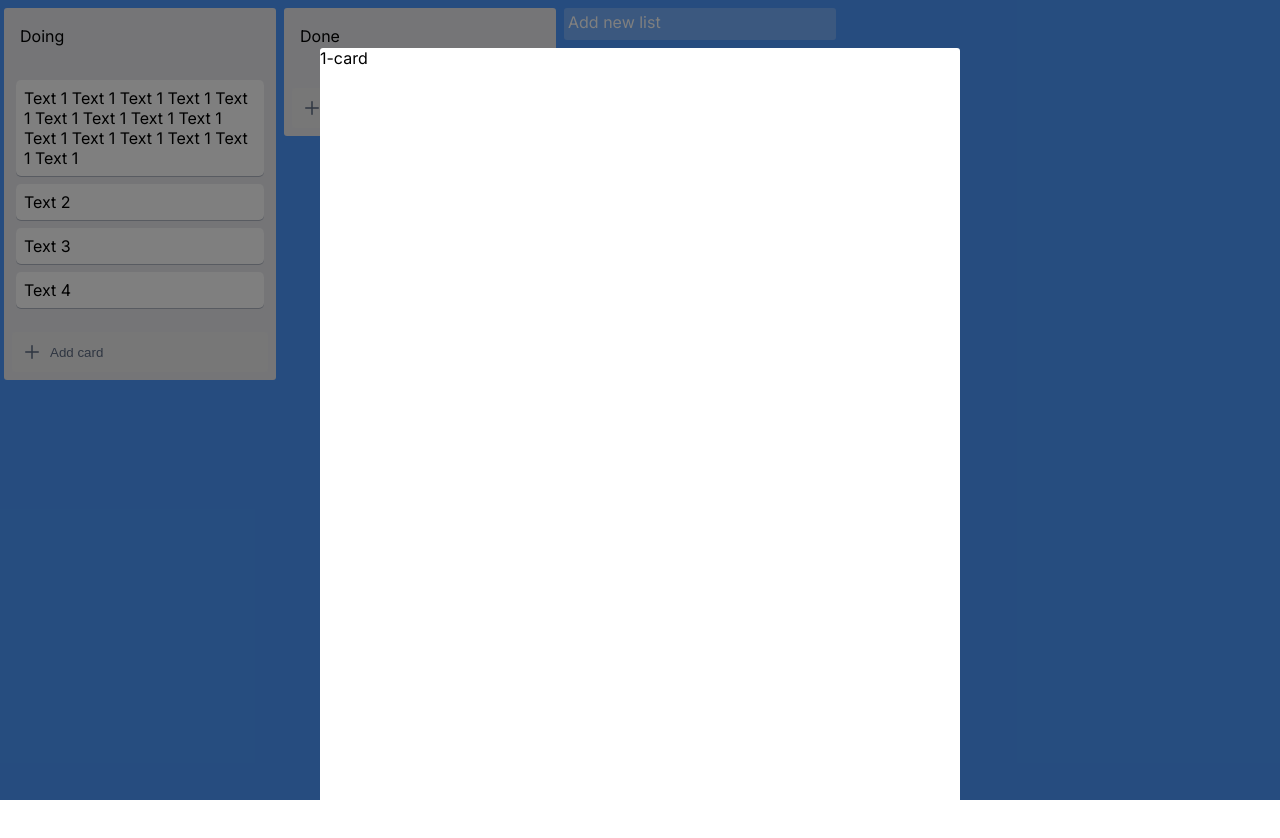
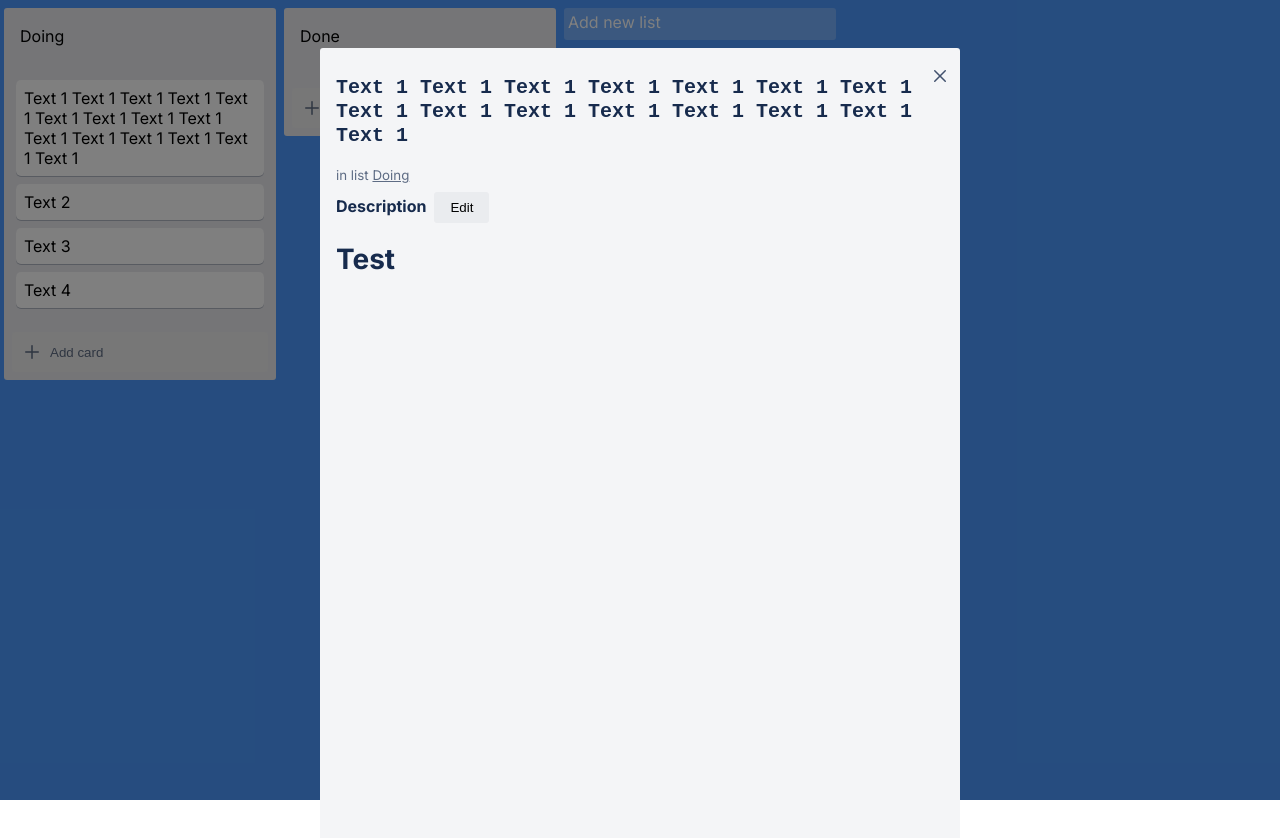
Before and after one commit to Rawallon/trello-clone-next, a Next.js app: page / in a window 1280 px wide. Both pictures are taken after a click on the button 140 px from the left and 128 px from the top of the page. Shown: the top 838 px of the page. Built offline with nearby package versions, Linux system fonts and the light colour scheme.

Commit message:
Implemented edit card functionality into Modal

```diff
--- a/src/components/ModalPortal/index.js
+++ b/src/components/ModalPortal/index.js
@@ -1,23 +1,89 @@
 import { useRef, useEffect, useState } from 'react';
 import { createPortal } from 'react-dom';
 import { useModal } from '../../context/ModalContext';
+import marked from 'marked';
+import AutoResizableTextarea from '../AutoResizableTextarea';
+import { CloseIcon } from '../Icons';
 import styles from './modalportal.module.css';
 
-function ModalPortal({ children }) {
+function ModalPortal({ getCard, getList, updateCardData }) {
   const ref = useRef();
+  const { currentModal, hideModal } = useModal();
   const [mounted, setMounted] = useState(false);
-  const { currentModal, hideModal } = useModal();
+  const [cardData, setCardData] = useState([]);
+  const [editingDesc, setEditingDesc] = useState(false);
 
   useEffect(() => {
     ref.current = document.querySelector('#modal');
     setMounted(true);
   }, []);
+  useEffect(() => {
+    setCardData(getCard(currentModal));
+  }, [currentModal]);
 
-  if (!mounted || !currentModal) return null;
+  function changeCardDataHandler(field, value) {
+    setCardData((prevValue) => ({ ...prevValue, [field]: value }));
+  }
+
+  function hideModalHandle() {
+    setEditingDesc(false);
+    hideModal();
+    updateCardData(cardData);
+  }
+
+  if (!mounted || !cardData) return null;
   return createPortal(
     <div className={styles.modalWrapper}>
-      <div className={styles.background} onClick={() => hideModal()} />
-      <div className={styles.modalBody}>{currentModal}</div>
+      <div className={styles.background} onClick={hideModalHandle} />
+      <div className={styles.modalBody}>
+        <div className={styles.closeButton} onClick={hideModalHandle}>
+          <CloseIcon />
+        </div>
+        <AutoResizableTextarea
+          text={cardData.name}
+          setText={(e) => changeCardDataHandler('name', e)}
+        />
+        <div>
+          <small>
+            in list <span>{getList(cardData.list).title}</span>
+          </small>
+        </div>
+
+        <div className={styles.description}>
+          <h3>Description</h3>
+          <button
+            className={`${styles.button} ${styles.edit} ${
+              editingDesc ? styles.hidden : ''
+            }`}
+            onClick={() => setEditingDesc(!editingDesc)}>
+            Edit
+          </button>
+
+          {editingDesc ? (
+            <>
+              <AutoResizableTextarea
+                className={styles.textarea}
+                showing={editingDesc}
+                text={cardData.description}
+                onBlur={() => setEditingDesc(!editingDesc)}
+                setText={(e) => changeCardDataHandler('description', e)}
+              />
+              <button
+                className={`${styles.button} ${styles.save}`}
+                onClick={() => setEditingDesc(!editingDesc)}>
+                Save
+              </button>
+            </>
+          ) : (
+            <div
+              onClick={() => setEditingDesc(!editingDesc)}
+              dangerouslySetInnerHTML={{
+                __html: marked(cardData.description),
+              }}
+            />
+          )}
+        </div>
+      </div>
     </div>,
     ref.current,
   );
--- a/src/components/ModalPortal/modalportal.module.css
+++ b/src/components/ModalPortal/modalportal.module.css
@@ -8,6 +8,7 @@
   display: flex;
   /* align-items: center; */
   justify-content: center;
+  color: #172b4d;
 }
 
 .background {
@@ -25,8 +26,120 @@
   height: 100%;
   width: 50vw;
   z-index: 2;
-  background: rgba(255, 255, 255);
+  background: #f4f5f7;
 
+  position: relative;
   margin: 48px 0;
   border-radius: 3px;
+  padding: 1rem;
 }
+
+.modalBody > div {
+  margin: 8px 0;
+}
+
+.closeButton {
+  display: grid;
+  align-items: center;
+  justify-content: center;
+
+  position: absolute;
+  top: 0;
+  right: 0;
+  height: 40px;
+  width: 40px;
+
+  border-radius: 50%;
+  color: #42526e;
+  text-align: center;
+
+  padding: 4px;
+  margin: 4px;
+
+  user-select: none;
+  z-index: 2;
+  transition: 150ms;
+}
+
+.closeButton:hover {
+  background-color: rgba(9, 30, 66, 0.08);
+  color: #42526e;
+}
+
+.modalBody textarea {
+  background: transparent;
+  border: none;
+  border-radius: 3px;
+
+  height: 32px;
+  width: 97%;
+  padding: 4px 8px 4px 0;
+
+  font-size: 20px;
+  font-weight: 600;
+  line-height: 24px;
+  color: inherit;
+
+  resize: none;
+  overflow: hidden;
+  transition: 250ms;
+}
+
+.modalBody textarea:hover {
+  background: rgba(255, 255, 255, 0.4);
+}
+
+.modalBody textarea:focus {
+  background: #fff;
+  box-shadow: inset 0 0 0 2px #0079bf;
+  outline: 0;
+}
+
+.modalBody small {
+  color: #5e6c84;
+}
+.modalBody small > span {
+  color: #5e6c84;
+  text-decoration: underline;
+}
+
+.description h3 {
+  display: inline;
+  font-size: 16px;
+  line-height: 20px;
+}
+
+.description,
+.description textarea {
+  font-size: 14px;
+}
+
+.description .button:hover {
+  background-color: rgba(9, 30, 66, 0.08);
+}
+.description .button {
+  cursor: pointer;
+  box-shadow: none;
+  border: none;
+  border-radius: 3px;
+  padding: 8px 16px;
+  text-align: left;
+  user-select: none;
+  transition: 120ms;
+}
+.button.hidden {
+  visibility: hidden !important;
+}
+.description .edit {
+  margin-left: 8px;
+  background-color: rgba(9, 30, 66, 0.04);
+}
+
+.description .save {
+  background-color: #5aac44;
+  color: #fff;
+}
+
+.description .save:hover {
+  background-color: #61bd4f;
+}
```
